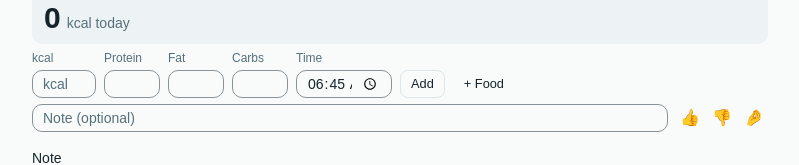
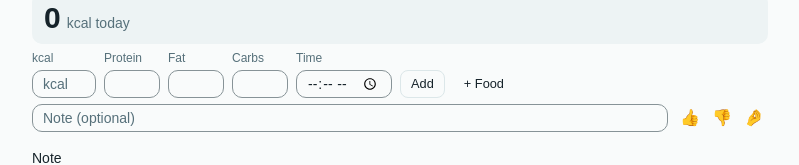
Before and after one commit to ZhannaM85/turtle-steps-to-the-goal, a React (Vite) app: page / in a window 1280 px wide. Shown: the part 733-898 px from the top of the page, without its empty margins (240-1039 px from the left). Built offline with nearby package versions, Linux system fonts and the light colour scheme.

Commit message:
Stop pre-populating the meal time-eaten field (#82)
Reverses #65's "defaults to now" behavior: a pre-filled value read as
already-confirmed, so a wrong time went unnoticed. Add-flow Time input
now starts empty and resets to empty after each add.

```diff
--- a/src/data/releaseNotes.ts
+++ b/src/data/releaseNotes.ts
@@ -14,6 +14,12 @@ export interface ReleaseNote {
  * docs/issues-priority.md and docs/ARCHITECTURE.md — see CLAUDE.md.
  */
 export const releaseNotes: ReleaseNote[] = [
+  {
+    issue: 82,
+    date: '2026-07-16',
+    en: 'The meal time field no longer pre-fills with the current time — it starts empty so you only see a time you actually entered.',
+    ru: 'Поле времени приёма пищи больше не заполняется текущим временем автоматически — оно пустое, пока вы не введёте время сами.',
+  },
   {
     issue: 78,
     date: '2026-07-15',
--- a/src/features/daily-log/DailyEntryForm.tsx
+++ b/src/features/daily-log/DailyEntryForm.tsx
@@ -501,10 +501,11 @@ export function DailyEntryForm({
   const [addEmotion, setAddEmotion] = useState<MealEmotion | undefined>(
     undefined,
   )
-  // Time eaten (#65) — defaults to "now" for a new meal, per the requested
-  // "time when user enters the entry" default; re-defaults to a fresh "now"
-  // after each add, same as the other add-* fields resetting to blank.
-  const [addTime, setAddTime] = useState(currentTimeHHMM)
+  // Time eaten (#65) — starts empty rather than defaulting to "now" (#82):
+  // a pre-filled value read as already-confirmed/correct and went unnoticed
+  // when it didn't match. Resets to empty after each add, same as the
+  // other add-* fields.
+  const [addTime, setAddTime] = useState('')
   // Whether Weight/Note render as an editable input rather than read-only
   // display + pencil. Deliberately NOT derived from the live watched value —
   // that would flip to display mode mid-keystroke on every first character
@@ -720,7 +721,7 @@ export function DailyEntryForm({
     setAddCarbs('')
     setAddNote('')
     setAddEmotion(undefined)
-    setAddTime(currentTimeHHMM())
+    setAddTime('')
   }
 
   // Quantity-based entry against the static food list (#62) — the dialog
```
Also changed, not shown: 2 other files (tests, documents, lock files or other folders).
